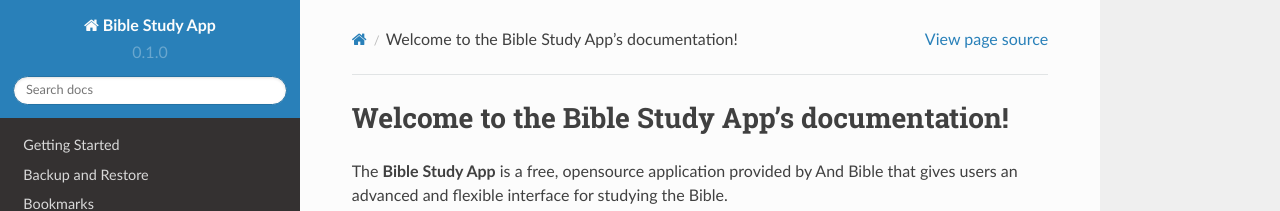
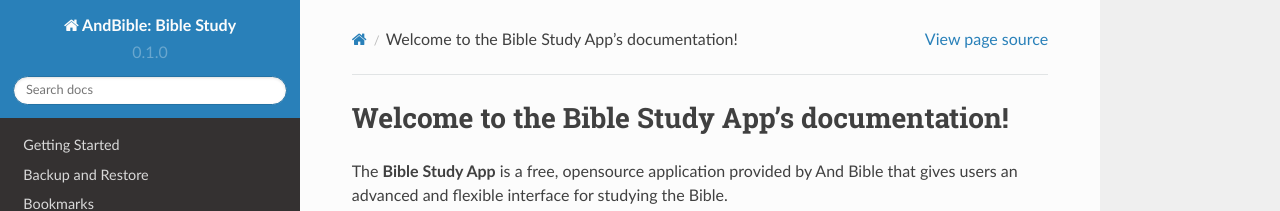
Before and after one commit to AndBible/docs, a Sphinx documentation site: the page built from docs/source/index.rst, in a window 1280 px wide. Shown: the top 211 px of the page. Built offline with Sphinx 7.4.7 and the Read the Docs theme 2.0.0, drawn with Linux system fonts in a browser that asks for light colours; pages that are not in the unit, such as notebooks, are missing from menus.

Commit message:
Update name
https://github.com/AndBible/and-bible/issues/1857

```diff
--- a/docs/source/conf.py
+++ b/docs/source/conf.py
@@ -6,7 +6,7 @@
 .. |hamburger| replace:: ☰
 """
 
-project = 'Bible Study App'
+project = 'AndBible: Bible Study'
 copyright = '2022, And Bible Open Source Project'
 author = 'And Bible Open Source Project'
 
```
